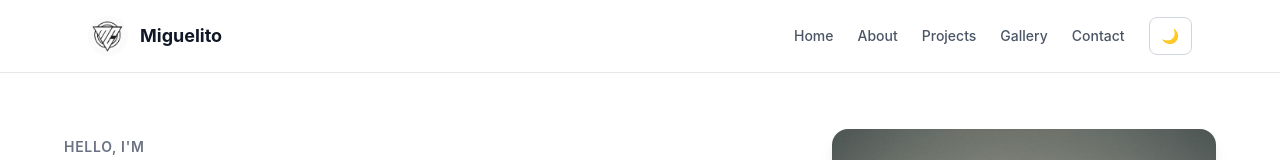
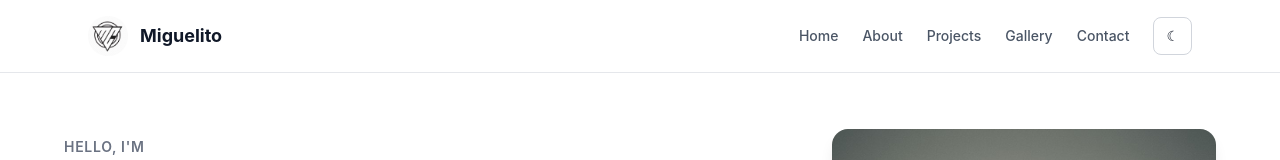
Before and after one commit to Miguelito-77gil/prelim-proj, a React (Vite) app: page / in a window 1280 px wide. Shown: the top 160 px of the page. Built offline with nearby package versions, Linux system fonts and the light colour scheme.

Commit message:
Add files via upload
Update dark mode icon

```diff
--- a/src/components/common/Navbar.jsx
+++ b/src/components/common/Navbar.jsx
@@ -83,7 +83,7 @@ function Navbar() {
             className="rounded-lg border border-gray-300 bg-white px-3 py-2 text-sm transition hover:bg-gray-100 dark:border-gray-700 dark:bg-gray-900 dark:hover:bg-gray-800"
             aria-label="Toggle dark mode"
           >
-            {darkMode ? "☀️" : "🌙"}
+           {darkMode ? "☀" : "☾"}
           </button>
 
         </div>
```
